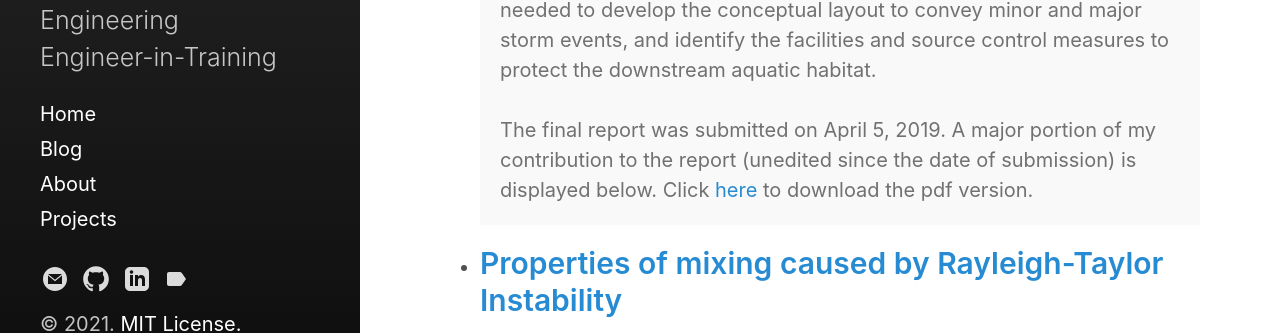
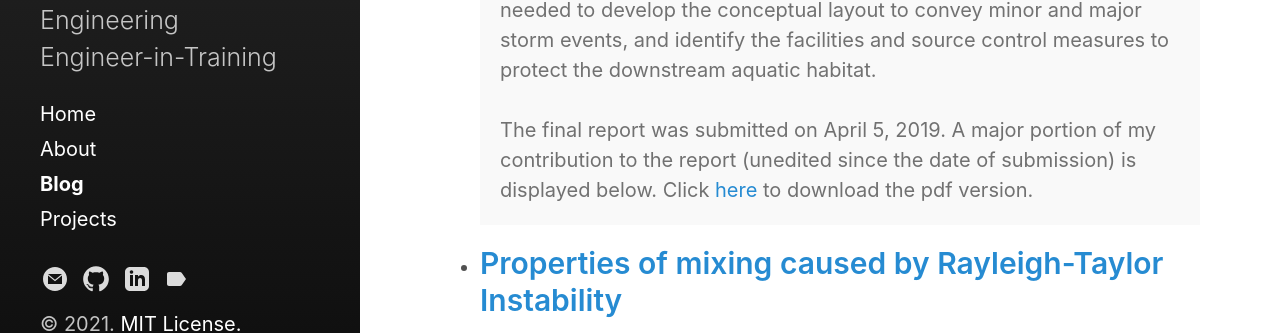
Before and after one commit to a-fakhri/a-fakhri.github.io, a Jekyll site: the page built from blog.html, in a window 1280 px wide. Shown: the part 521-854 px from the top of the page. Built offline with Jekyll 4.4.1, drawn with Linux system fonts in a browser that asks for light colours.

```diff
--- a/_config.yml
+++ b/_config.yml
@@ -36,7 +36,7 @@
 
 # Sidebar link settings
 sidebar_home_link:  true
-sidebar_blog_link:  '/blog'   # By default, your home page is your blog
+# sidebar_blog_link:  '/blog'   # By default, your home page is your blog
                                 # page. If you change your paginate_path,
                                 # set this to the root of the paginate_path
                                 # to enable a separate blog link.
--- a/blog.html
+++ b/blog.html
@@ -1,6 +1,7 @@
 ---
 layout: index
 title: Blog
+sidebar_link: true
 ---
 
 <h1>Latest Posts</h1>
```
Also changed, not shown: favicon.ico, favicon.png.
